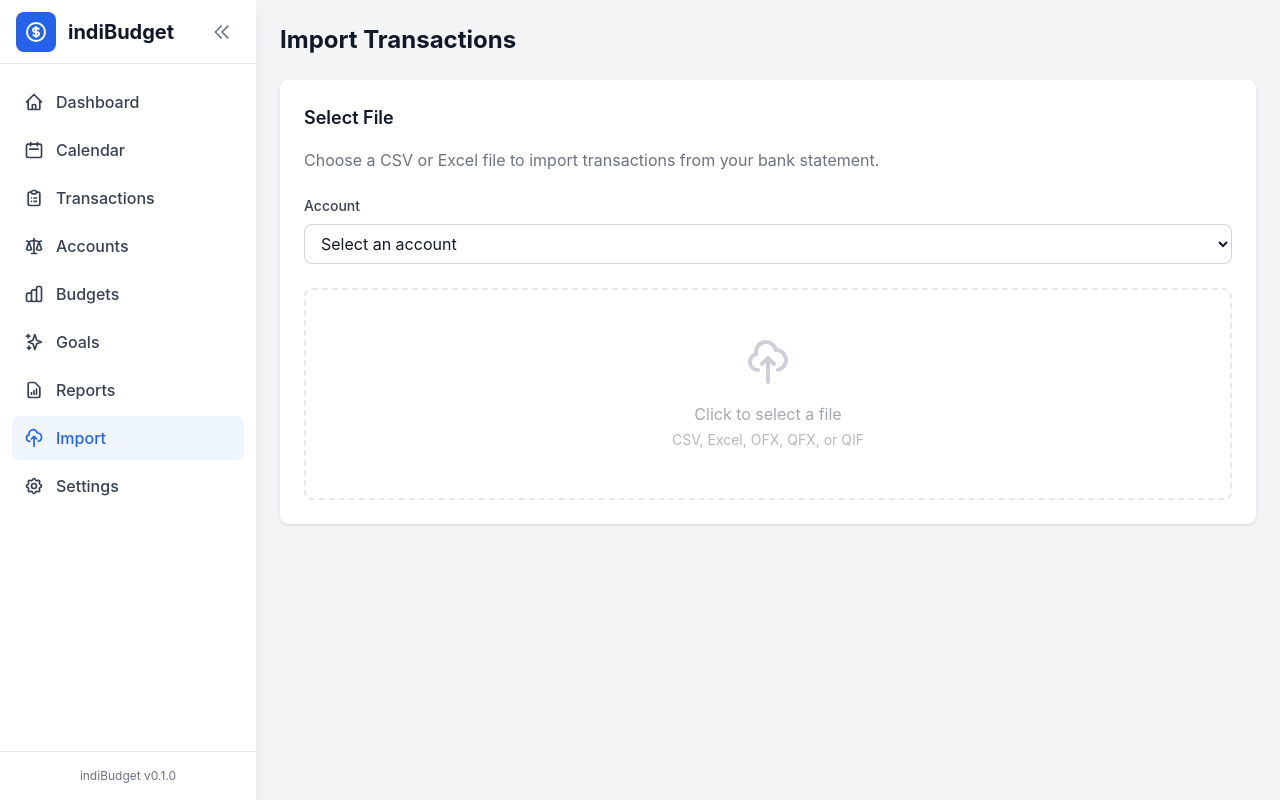
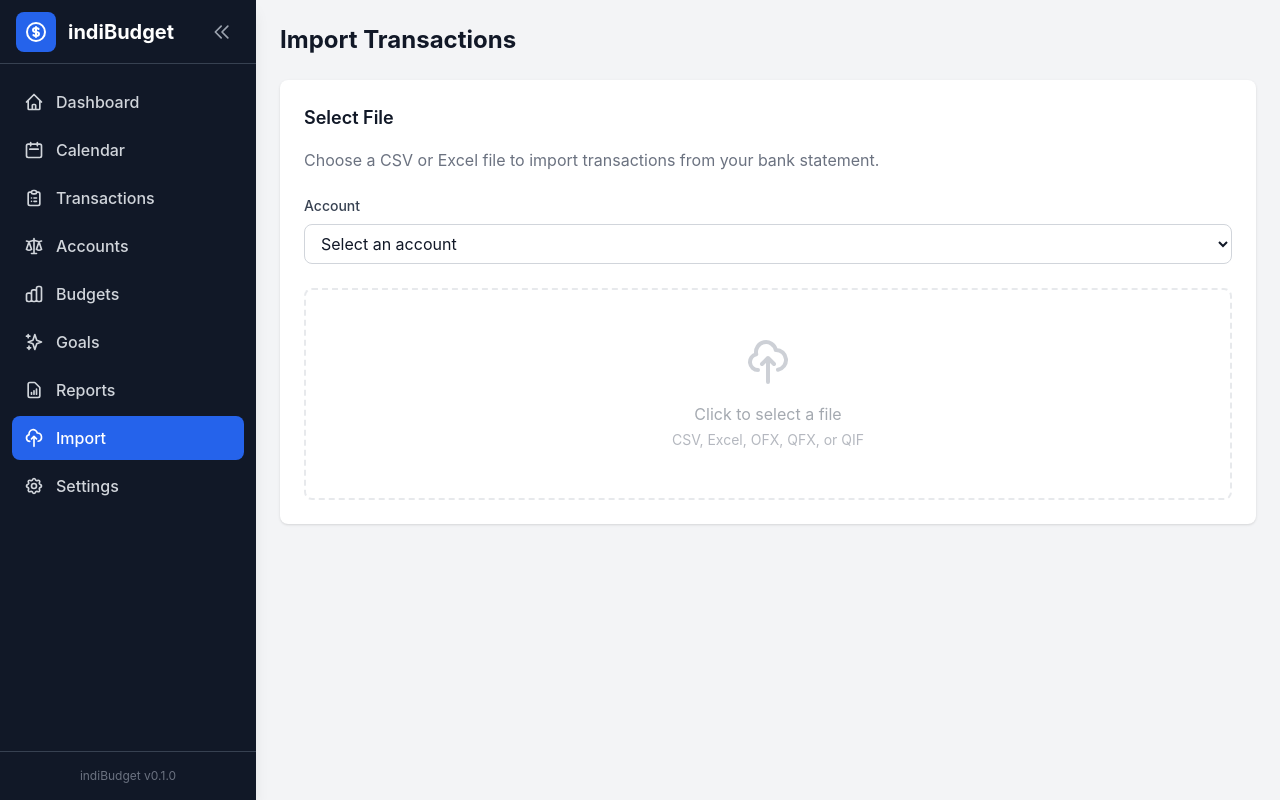
Before and after one commit to mattmilano/indiBudget, a Vue app: page /import in a window 1280 px wide. Built offline with nearby package versions, Linux system fonts and the light colour scheme.

Commit message:
Make sidebar always dark and fix transaction filter after import
- Changed sidebar to always use dark theme (bg-gray-900) like indiAccounting
- Updated sidebar text/icon colors for dark background in both themes
- Fixed import to clear filter when fetching transactions after import

```diff
--- a/src/App.vue
+++ b/src/App.vue
@@ -23,26 +23,26 @@ const isActive = (path: string) => route.path === path;
 
 <template>
   <div class="flex h-screen bg-gray-100 dark:bg-gray-900">
-    <!-- Sidebar -->
+    <!-- Sidebar - Always dark like indiAccounting -->
     <aside
       :class="[
-        'fixed inset-y-0 left-0 z-50 flex flex-col bg-white dark:bg-gray-800 shadow-lg transition-all duration-300',
+        'fixed inset-y-0 left-0 z-50 flex flex-col bg-gray-900 shadow-lg transition-all duration-300',
         sidebarOpen ? 'w-64' : 'w-20'
       ]"
     >
       <!-- Logo -->
-      <div class="flex items-center justify-between h-16 px-4 border-b border-gray-200 dark:border-gray-700">
+      <div class="flex items-center justify-between h-16 px-4 border-b border-gray-700">
         <div class="flex items-center gap-3">
           <div class="w-10 h-10 bg-blue-600 rounded-lg flex items-center justify-center">
             <svg class="w-6 h-6 text-white" fill="none" stroke="currentColor" viewBox="0 0 24 24">
               <path stroke-linecap="round" stroke-linejoin="round" stroke-width="2" d="M12 8c-1.657 0-3 .895-3 2s1.343 2 3 2 3 .895 3 2-1.343 2-3 2m0-8c1.11 0 2.08.402 2.599 1M12 8V7m0 1v8m0 0v1m0-1c-1.11 0-2.08-.402-2.599-1M21 12a9 9 0 11-18 0 9 9 0 0118 0z" />
             </svg>
           </div>
-          <span v-if="sidebarOpen" class="text-xl font-bold text-gray-900 dark:text-white">indiBudget</span>
+          <span v-if="sidebarOpen" class="text-xl font-bold text-white">indiBudget</span>
         </div>
         <button
           @click="sidebarOpen = !sidebarOpen"
-          class="p-2 text-gray-500 hover:text-gray-700 dark:text-gray-400 dark:hover:text-gray-200"
+          class="p-2 text-gray-400 hover:text-gray-200"
         >
           <svg class="w-5 h-5" fill="none" stroke="currentColor" viewBox="0 0 24 24">
             <path
@@ -64,8 +64,8 @@ const isActive = (path: string) => route.path === path;
               :class="[
                 'flex items-center gap-3 px-3 py-2.5 rounded-lg transition-colors',
                 isActive(item.path)
-                  ? 'bg-blue-50 dark:bg-blue-900/30 text-blue-600 dark:text-blue-400'
-                  : 'text-gray-700 dark:text-gray-300 hover:bg-gray-100 dark:hover:bg-gray-700'
+                  ? 'bg-blue-600 text-white'
+                  : 'text-gray-300 hover:bg-gray-800 hover:text-white'
               ]"
             >
               <svg class="w-5 h-5 flex-shrink-0" fill="none" stroke="currentColor" viewBox="0 0 24 24">
@@ -78,8 +78,8 @@ const isActive = (path: string) => route.path === path;
       </nav>
 
       <!-- Footer -->
-      <div v-if="sidebarOpen" class="p-4 border-t border-gray-200 dark:border-gray-700">
-        <p class="text-xs text-gray-500 dark:text-gray-400 text-center">
+      <div v-if="sidebarOpen" class="p-4 border-t border-gray-700">
+        <p class="text-xs text-gray-500 text-center">
           indiBudget v0.1.0
         </p>
       </div>
--- a/src/views/ImportView.vue
+++ b/src/views/ImportView.vue
@@ -153,8 +153,8 @@ async function performImport() {
       mappingToSend
     );
     step.value = 'result';
-    // Refresh the transactions store so other views see the imported data
-    await transactionsStore.fetchTransactions();
+    // Refresh the transactions store with no filter so all views see the imported data
+    await transactionsStore.fetchTransactions({});
   } catch (e) {
     console.error('Failed to import:', e);
     errorMessage.value = `Failed to import: ${e}`;
```
